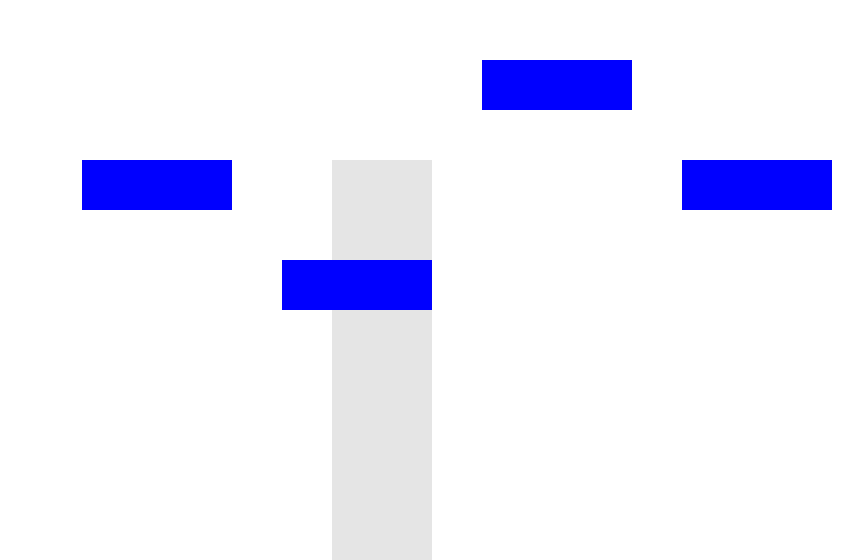
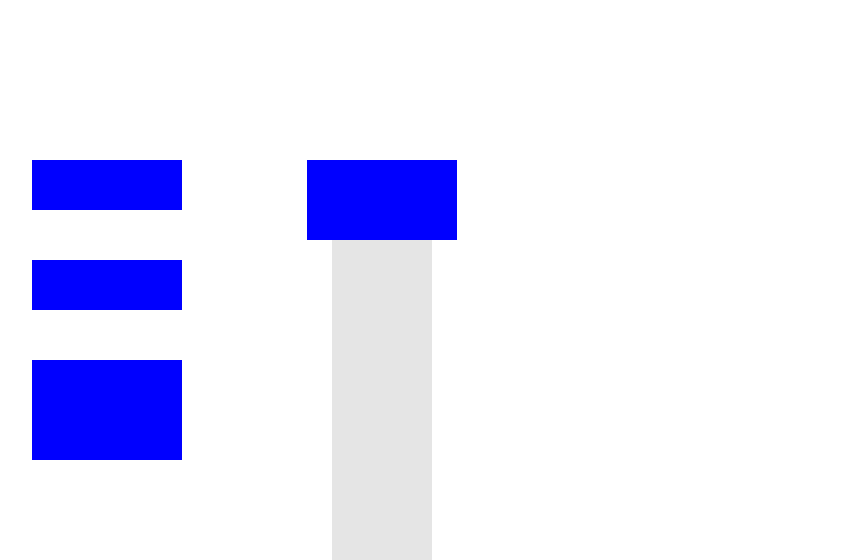
Before and after one commit to ferni2768/quickescape, a React (Create React App) app: page / in a window 1280 px wide. Shown: the part 240-800 px from the top of the page, without its empty margins (258-1121 px from the left). Built offline with nearby package versions, Linux system fonts and the light colour scheme.

Commit message:
Added resizing functionality for rectangles

```diff
--- a/src/App.css
+++ b/src/App.css
@@ -20,7 +20,7 @@
 
 .rectangle {
     width: 150px;
-    height: 50px;
+    height: auto;
     background-color: blue;
     position: absolute;
     top: 0;
@@ -31,6 +31,10 @@
 
 .rectangle.dragging {
     cursor: grabbing;
+}
+
+.rectangle.resizing {
+    cursor: ns-resize;
 }
 
 .center-section {
--- a/src/App.js
+++ b/src/App.js
@@ -1,4 +1,4 @@
-import React, { useEffect, useCallback, useState } from 'react';
+import React, { useEffect, useCallback, useState, useRef } from 'react';
 import { animated } from '@react-spring/web';
 import './App.css';
 import { Camera } from './components/Camera';
@@ -22,23 +22,33 @@ function App() {
 
   // Multiple rectangles with independent states
   const [rectangles,] = useState([
-    { id: 1, x: -300, y: 0 },
-    { id: 2, x: -100, y: 100 },
-    { id: 3, x: 100, y: -100 },
-    { id: 4, x: 300, y: 0 },
+    { id: 1, x: -350, y: 0, height: 50 },
+    { id: 2, x: -350, y: 100, height: 50 },
+    { id: 3, x: -350, y: 200, height: 100 },
+    { id: 4, x: -75, y: 0, height: 80 },
   ]);
 
   const [activeRectangle, setActiveRectangle] = useState(null);
-
-  // Map each rectangle to an independent Rectangle instance
-  const rectangleInstances = rectangles.map((rect) => Rectangle(viewportState, zoom, centerSectionRef, rect));
+  const mouseFollowerRef = useRef(null);
+  const [adjustedMousePosition, setAdjustedMousePosition] = useState(0);
+  const rectangleInstances = rectangles.map((rect) => Rectangle(viewportState, zoom, centerSectionRef, rect, adjustedMousePosition));
 
   // Update mouse position on mouse move
   useEffect(() => {
     const handleMouseMoveWrapper = (event) => {
+      if (mouseFollowerRef.current) {
+        const cameraRect = centerSectionRef.current.getBoundingClientRect();
+        mouseFollowerRef.current.style.left = `${event.clientX - cameraRect.left}px`;
+        mouseFollowerRef.current.style.top = `${event.clientY - cameraRect.top}px`;
+
+        // Calculate adjusted mouse position
+        const adjustedY = (event.clientY - cameraRect.top) / zoom;
+        setAdjustedMousePosition(adjustedY);
+      }
+
       if (activeRectangle !== null) {
         const instance = rectangleInstances[activeRectangle];
-        if (instance.isDragging) {
+        if (instance.isDragging || instance.isResizing) {
           instance.handleMouseMoveRectangle(event);
         } else {
           handleMouseMoveCamera(event, positionState, setPositionState, zoom);
@@ -50,7 +60,7 @@ function App() {
 
     window.addEventListener('mousemove', handleMouseMoveWrapper);
     return () => { window.removeEventListener('mousemove', handleMouseMoveWrapper); };
-  }, [activeRectangle, rectangleInstances, handleMouseMoveCamera, positionState, setPositionState, zoom]);
+  }, [activeRectangle, rectangleInstances, handleMouseMoveCamera, positionState, setPositionState, zoom, centerSectionRef]);
 
   // Handle mouse down to start dragging
   const handleMouseDown = useCallback((event) => {
@@ -69,7 +79,7 @@ function App() {
     event.preventDefault();
     if (activeRectangle !== null) {
       const instance = rectangleInstances[activeRectangle];
-      if (instance.isDragging) {
+      if (instance.isDragging || instance.isResizing) {
         instance.handleMouseUpRectangle();
       }
       setActiveRectangle(null);
@@ -80,7 +90,6 @@ function App() {
 
   return (
     <div className="App" onMouseDown={handleMouseDown} onMouseUp={handleMouseUp} onMouseLeave={handleMouseUp}>
-
       <animated.div
         className="room"
         style={{
@@ -107,9 +116,9 @@ function App() {
           />
 
           {rectangles.map((rect, index) => (
+            <React.Fragment key={rect.id}>
               <animated.div
-              key={rect.id}
-              className={`rectangle rectangle-${rect.id} ${rectangleInstances[index].isDragging ? 'dragging' : ''}`}
+                className={`rectangle rectangle-${rect.id} ${rectangleInstances[index].isDragging ? 'dragging' : ''} ${rectangleInstances[index].isResizing ? 'resizing' : ''}`}
                 style={{
                   transform: rectangleInstances[index].rectangleProps.x.to((x) => {
                     const relativePos = rectangleInstances[index].getRelativePosition({
@@ -118,9 +127,11 @@ function App() {
                     });
                     return `translate3d(${relativePos.x}px, ${relativePos.y}px, 0) rotate(${(x - rectangleInstances[index].absoluteRectanglePosition.x) / 10}deg)`;
                   }),
+                  height: rectangleInstances[index].rectangleProps.height,
                   position: 'absolute',
                 }}
               />
+            </React.Fragment>
           ))}
 
           {activeRectangle !== null && rectangleInstances[activeRectangle].showGhost && (
@@ -133,9 +144,13 @@ function App() {
               }}
             />
           )}
+
+          {/* To keep track of the position of the mouse in a window with zoom equal to 1 */}
+          <div ref={mouseFollowerRef} style={{ position: 'absolute', pointerEvents: 'none' }} />
+
         </animated.div>
       </animated.div>
-    </div>
+    </div >
   );
 }
 
--- a/src/components/Rectangle.js
+++ b/src/components/Rectangle.js
@@ -1,17 +1,22 @@
 import { useState, useEffect, useCallback } from 'react';
 import { useSpring } from '@react-spring/web';
 
-export function Rectangle(viewportState, zoom, centerSectionRef, initialPosition) {
+export function Rectangle(viewportState, zoom, centerSectionRef, initialPosition, adjustedMousePosition) {
     const [isDragging, setIsDragging] = useState(false);
+    const [isResizing, setIsResizing] = useState(false);
+
     const [absoluteRectanglePosition, setAbsoluteRectanglePosition] = useState({
         x: initialPosition.x,
         y: initialPosition.y,
     });
+
+    const [height, setHeight] = useState(initialPosition.height || 50);
     const [showGhost, setShowGhost] = useState(false);
 
     const rectangleProps = useSpring({
         x: absoluteRectanglePosition.x,
         y: absoluteRectanglePosition.y,
+        height: height,
         config: { mass: 1, tension: 170, friction: 26 },
     });
 
@@ -46,14 +51,30 @@ export function Rectangle(viewportState, zoom, centerSectionRef, initialPosition
                 y: (newMousePosition.y - positionState.offset.y) / zoom - (centerSectionRef.current ? parseFloat(centerSectionRef.current.style.top) - viewportState.cameraPosition.y : viewportState.windowSize.height / 2)
             };
             setAbsoluteRectanglePosition(newAbsolutePosition);
+        } else if (isResizing) {
+            const newY = event.clientY - positionState.offset.y;
+            const newHeight = Math.max(20, Math.min(300, newY - absoluteRectanglePosition.y));
+            setHeight(newHeight);
         }
-    }, [isDragging, centerSectionRef, viewportState, zoom, positionState]);
+    }, [isDragging, centerSectionRef, viewportState, zoom, positionState, isResizing]);
 
-    // Handle mouse down for the rectangle to start dragging
+    // Handle mouse down for the rectangle to start dragging or resizing
     const handleMouseDownRectangle = useCallback((event) => {
+        const currentRectBottom = absoluteRectanglePosition.y + height;
+
+        if (adjustedMousePosition >= currentRectBottom - 15 && adjustedMousePosition <= currentRectBottom) {
+            setIsResizing(true);
+            document.body.style.cursor = 'ns-resize';
+            setPositionState((prev) => ({
+                ...prev,
+                offset: {
+                    x: event.clientX - absoluteRectanglePosition.x,
+                    y: event.clientY - currentRectBottom,
+                },
+            }));
+        } else {
             setIsDragging(true);
             document.body.style.cursor = 'grabbing';
-
             const relativeRectPos = getRelativePosition(absoluteRectanglePosition);
             setPositionState((prev) => ({
                 ...prev,
@@ -62,11 +83,13 @@ export function Rectangle(viewportState, zoom, centerSectionRef, initialPosition
                     y: event.clientY - (relativeRectPos.y - viewportState.cameraPosition.y) * zoom,
                 },
             }));
-    }, [getRelativePosition, absoluteRectanglePosition, viewportState, zoom]);
+        }
+    }, [getRelativePosition, absoluteRectanglePosition, viewportState, zoom, height, adjustedMousePosition]);
 
     // Handle mouse up for the rectangle to stop dragging
     const handleMouseUpRectangle = useCallback(() => {
         setIsDragging(false);
+        setIsResizing(false);
         document.body.style.cursor = 'default';
         if (showGhost) {
             const snappedY = Math.round(absoluteRectanglePosition.y / 100) * 100;
@@ -106,6 +129,8 @@ export function Rectangle(viewportState, zoom, centerSectionRef, initialPosition
         getRelativePosition,
         showGhost,
         isDragging,
-        absoluteRectanglePosition
+        isResizing,
+        absoluteRectanglePosition,
+        height
     };
 }
```
Lines whose indentation alone changed are shown as unchanged.
